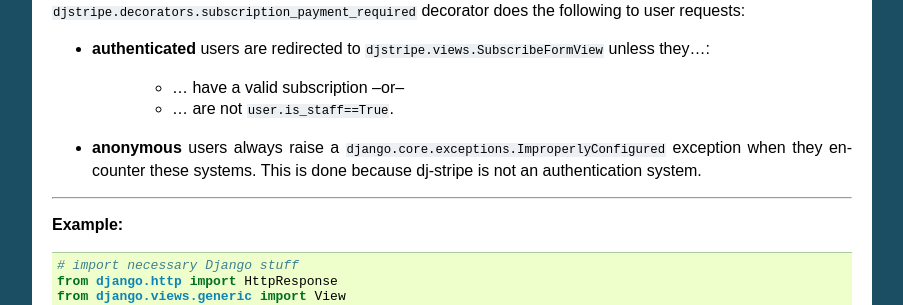
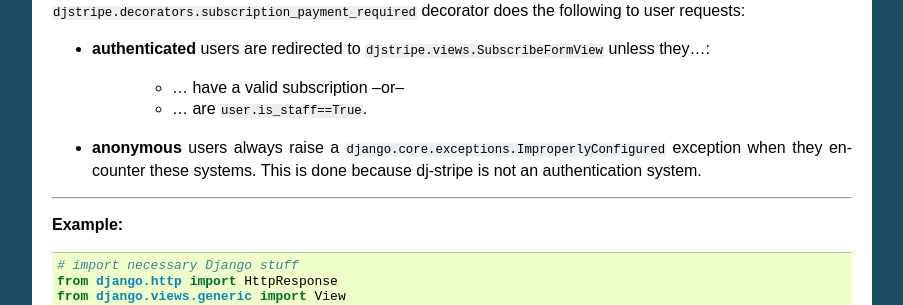
Before and after one commit to dj-stripe/dj-stripe, a Sphinx documentation site: the page built from docs/usage.rst, in a window 1280 px wide and 900 px high, scrolled down 1444 px. Shown: the part 160-465 px from the top of the window, without its empty margins (198-1101 px from the left). Built offline with Sphinx 7.4.7, drawn with Linux system fonts in a browser that asks for light colours.

Commit message:
Fix logic for subscription redirect in docs
Fix for logic for documentation of when a redirect to DJSTRIPE_SUBSCRIPTION_REDIRECT in SubscriptionPaymentMiddleware is performed. The redirect does *not* occur when user.is_staff==True.

```diff
--- a/docs/usage.rst
+++ b/docs/usage.rst
@@ -83,7 +83,7 @@
 * **authenticated** users are redirected to ``djstripe.views.SubscribeFormView`` unless they...:
 
     * ... have a valid subscription --or--
-    * ... are not ``user.is_staff==True``.
+    * ... are ``user.is_staff==True``.
 
 * **anonymous** users always raise a ``django.core.exceptions.ImproperlyConfigured`` exception when they encounter these systems. This is done because dj-stripe is not an authentication system.
 
```
